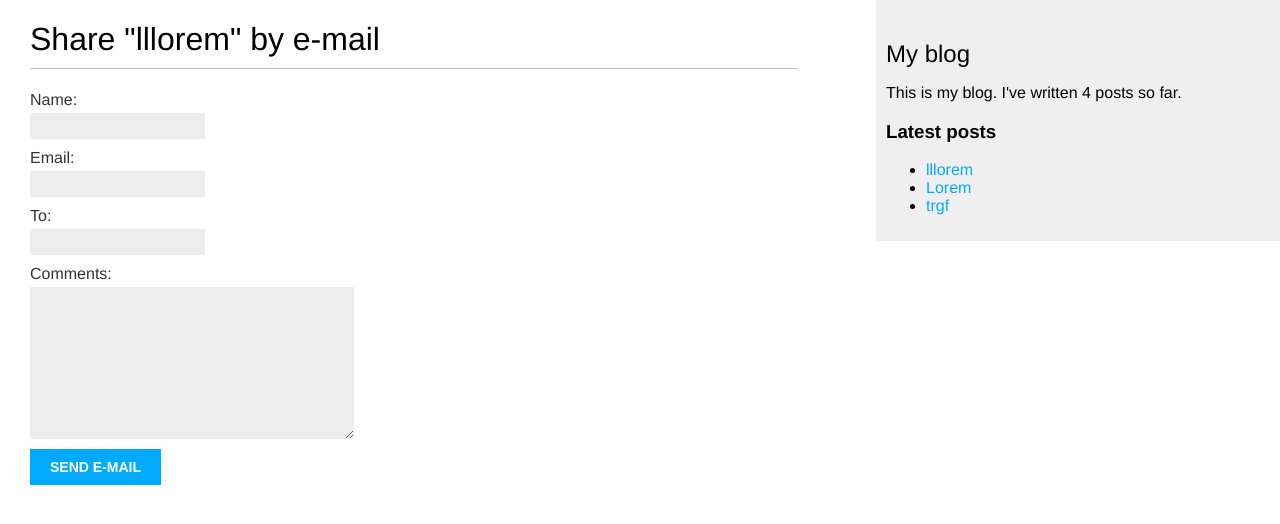
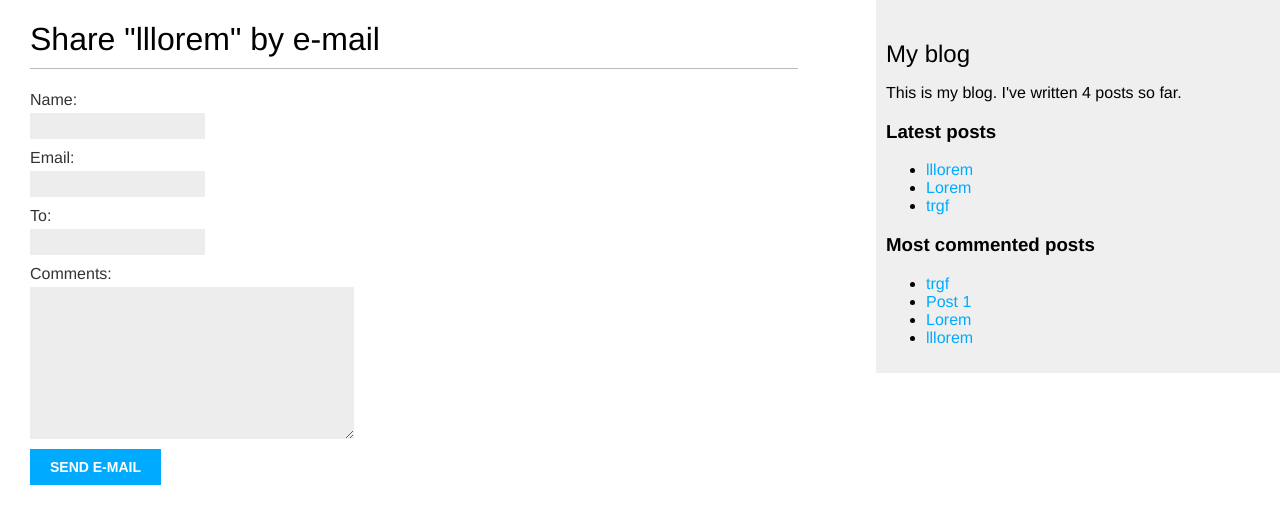
Before and after one commit to melissapixel/blog, a Django app: page /blog/post/5/share/ in a window 1280 px wide. Shown: the top 524 px of the page. Run offline with Django 4.2, Linux system fonts and the light colour scheme; data comes from the database, SQL or seed files in the repository.

Commit message:
Showing posts with the most comments

```diff
--- a/blog/templates/blog/base.html
+++ b/blog/templates/blog/base.html
@@ -1,4 +1,4 @@
-{% load blog_tags show_latest_posts static %}
+{% load blog_tags show_latest_posts get_most_commented_posts static %}
 <!DOCTYPE html>
 <html lang="en">
 <head>
@@ -24,6 +24,16 @@
         <h3>Latest posts</h3>
         {% show_latest_posts 3 %}
 
+        <h3>Most commented posts</h3>
+        {% get_most_commented_posts as most_commented_posts %}
+        <ul>
+            {% for post in most_commented_posts %}
+            <li>
+                <a href="{{ post.get_absolute_url }}">{{ post.title }}</a>
+            </li>
+            {% endfor %}
+        </ul>
+
     </div>
 
 </body>
--- /dev/null
+++ b/blog/templatetags/get_most_commented_posts.py
@@ -0,0 +1,12 @@
+from django import template
+from ..models import Post
+from django.db.models import Count
+
+register = template.Library()
+
+
+@register.simple_tag
+def get_most_commented_posts(count=5):
+    return Post.published.annotate(
+        total_comments=Count('comments')
+    ).order_by('-total_comments')[:count]
```
